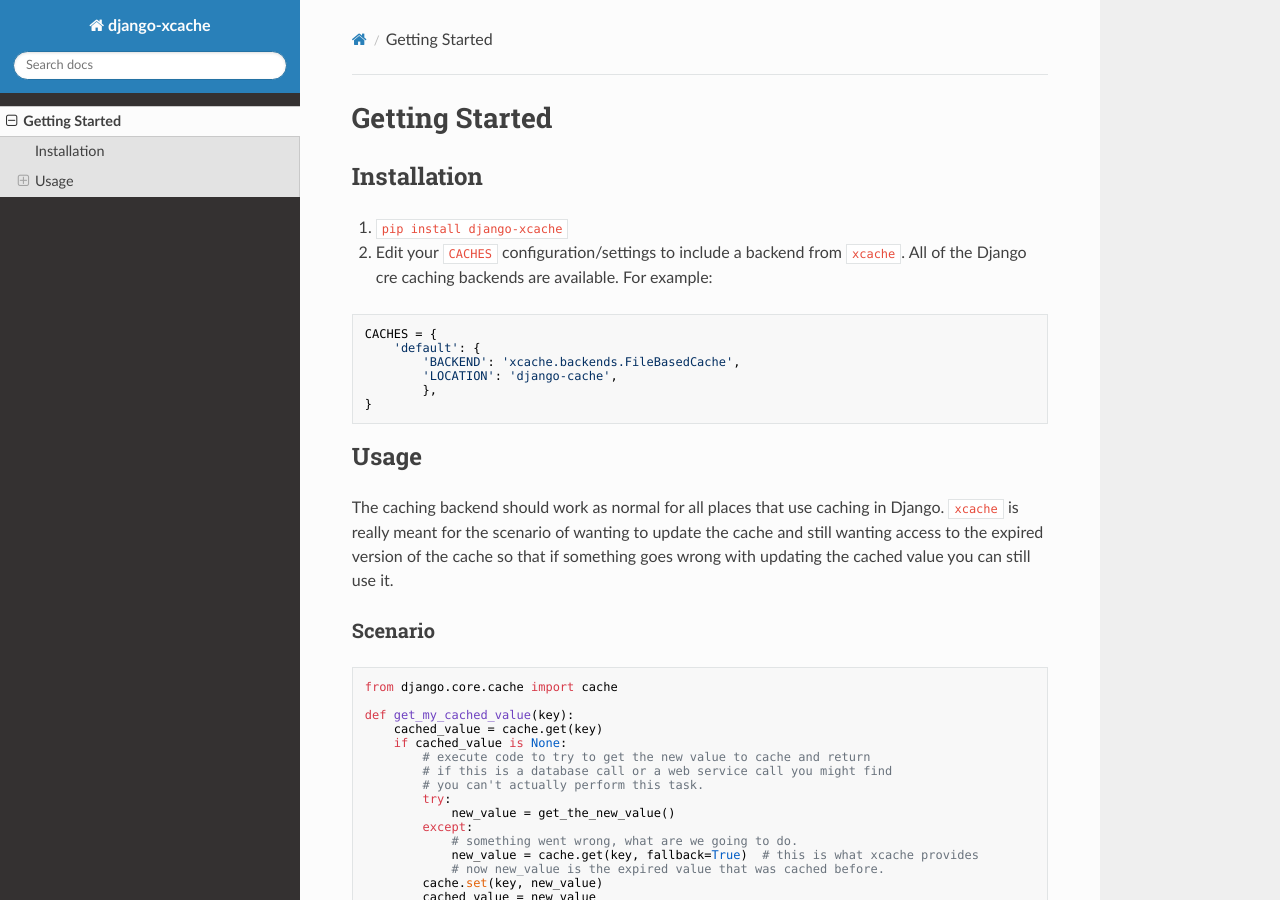
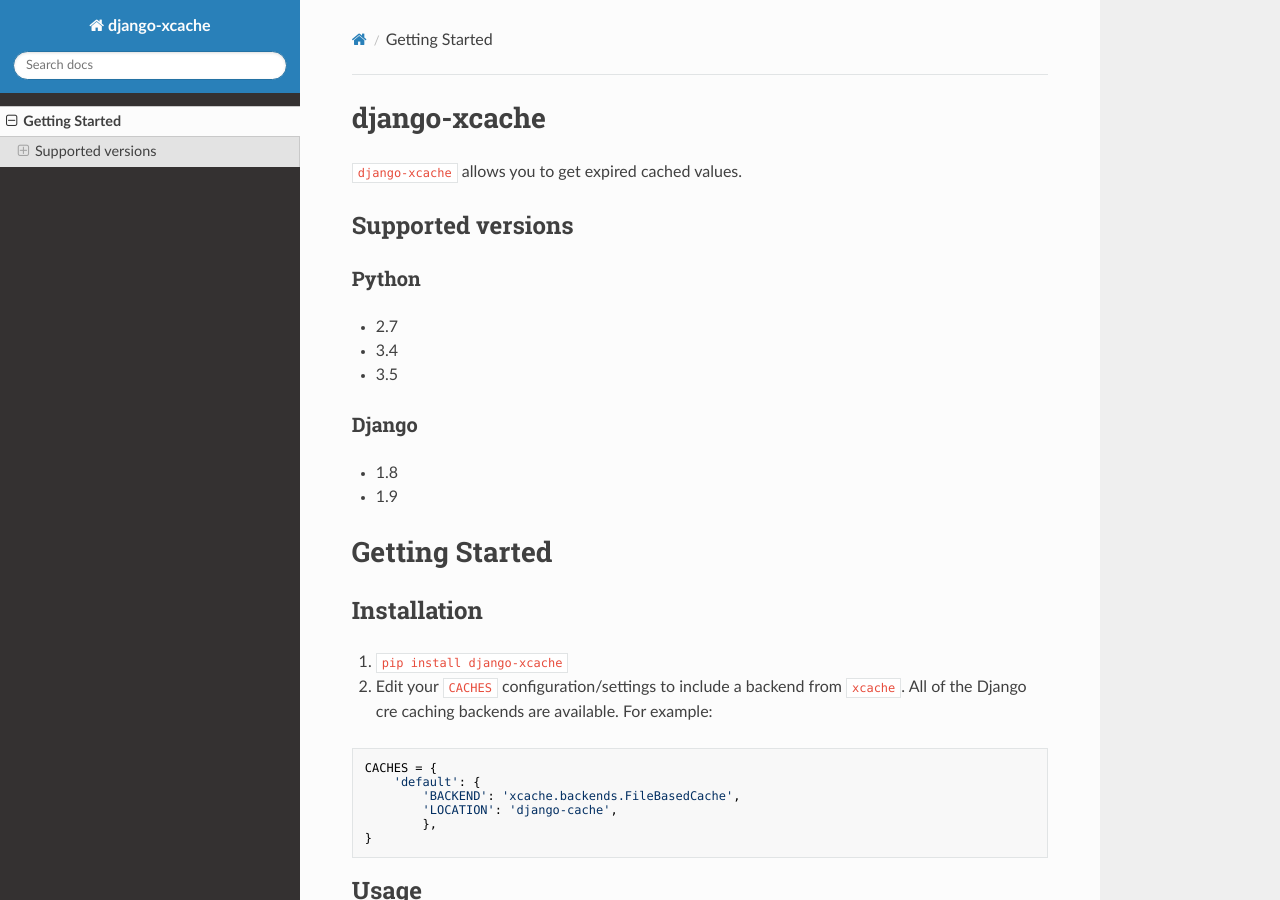
Before and after one commit to chadgh/django-xcache, an MkDocs documentation site: the page built from docs/index.md, in a window 1280 px wide and 900 px high. Built offline with MkDocs 1.6.1, drawn with Linux system fonts in a browser that asks for light colours; nearby versions of some CDN libraries; old or Windows-style settings are respelled for this version of MkDocs.

Commit message:
More updates to documentation and badges added

```diff
--- a/docs/index.md
+++ b/docs/index.md
@@ -1,3 +1,18 @@
+# django-xcache
+
+`django-xcache` allows you to get expired cached values.
+
+## Supported versions
+
+### Python
+* 2.7
+* 3.4
+* 3.5
+
+### Django
+* 1.8
+* 1.9
+
 # Getting Started
 
 ## Installation
```
Also changed, not shown: README.rst.
